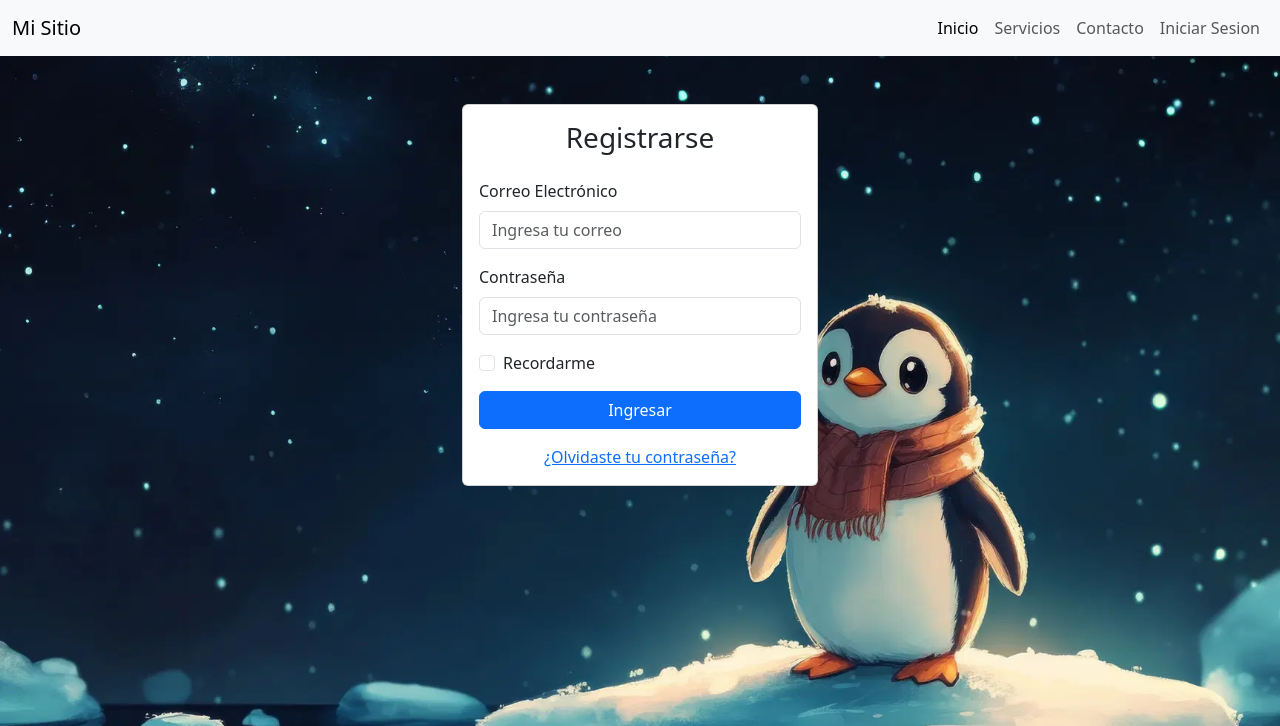
After one commit to SteevenToala/prog, a PHP site: page /pages/registrarse.php in a window 1280 px wide. The commit adds this page. Shown: the top 726 px of the page. Run offline with PHP 8.4, Linux system fonts and the light colour scheme.

Commit message:
Se agrego la parte del forntend iniSesi y Registro

```diff
--- /dev/null
+++ b/pages/registrarse.php
@@ -0,0 +1,74 @@
+<!DOCTYPE html>
+<html lang="en">
+<head>
+    <meta charset="UTF-8">
+    <meta name="viewport" content="width=device-width, initial-scale=1.0">
+    <title>Registrarse</title>
+    <link href="https://cdn.jsdelivr.net/npm/bootstrap@5.3.0-alpha1/dist/css/bootstrap.min.css" rel="stylesheet">
+    <link rel="stylesheet" href="../styles/index.css">
+</head>
+<body>
+<nav class="navbar navbar-expand-lg navbar-light bg-light">
+    <div class="container-fluid">
+      <a class="navbar-brand" href="#">Mi Sitio</a>
+      <button class="navbar-toggler" type="button" data-bs-toggle="collapse" data-bs-target="#navbarNav" aria-controls="navbarNav" aria-expanded="false" aria-label="Toggle navigation">
+        <span class="navbar-toggler-icon"></span>
+      </button>
+      <div class="collapse navbar-collapse" id="navbarNav">
+        <ul class="navbar-nav ms-auto">
+          <li class="nav-item">
+            <a class="nav-link active" aria-current="page" href="../index.php">Inicio</a>
+          </li>
+          <li class="nav-item">
+            <a class="nav-link" href="#">Servicios</a>
+          </li>
+          <li class="nav-item">
+            <a class="nav-link" href="#">Contacto</a>
+          </li>
+          <li class="nav-item">
+            <a class="nav-link" href="iniciarSesion.php">Iniciar Sesion</a>
+          </li>
+        </ul>
+      </div>
+    </div>
+  </nav>
+
+
+
+
+  <div class="container mt-5">
+    <div class="row justify-content-center">
+      <div class="col-md-4">
+        <div class="card">
+          <div class="card-body">
+            <h3 class="text-center mb-4">Registrarse</h3>
+            <form>
+              <div class="mb-3">
+                <label for="email" class="form-label">Correo Electrónico</label>
+                <input type="email" class="form-control" id="email" placeholder="Ingresa tu correo">
+              </div>
+              <div class="mb-3">
+                <label for="password" class="form-label">Contraseña</label>
+                <input type="password" class="form-control" id="password" placeholder="Ingresa tu contraseña">
+              </div>
+              <div class="mb-3 form-check">
+                <input type="checkbox" class="form-check-input" id="rememberMe">
+                <label class="form-check-label" for="rememberMe">Recordarme</label>
+              </div>
+              <button type="submit" class="btn btn-primary w-100">Ingresar</button>
+            </form>
+            <div class="text-center mt-3">
+              <a href="#">¿Olvidaste tu contraseña?</a>
+            </div>
+          </div>
+        </div>
+      </div>
+    </div>
+  </div>
+
+
+
+    <script src="https://cdn.jsdelivr.net/npm/bootstrap@5.3.0-alpha1/dist/js/bootstrap.bundle.min.js"></script>
+
+</body>
+</html>
--- a/styles/index.css
+++ b/styles/index.css
@@ -0,0 +1,8 @@
+body{
+    background-image: url('../images/background.jpg');
+    background-repeat: no-repeat;
+    background-position: center;
+    background-size: cover;
+    background-attachment: fixed;
+
+}
```
Also changed, not shown: index.php (+27 -3 lines), pages/iniciarSesion.php (added, +74 -0 lines), background-index.jpg (added), images/background.jpg (added).
